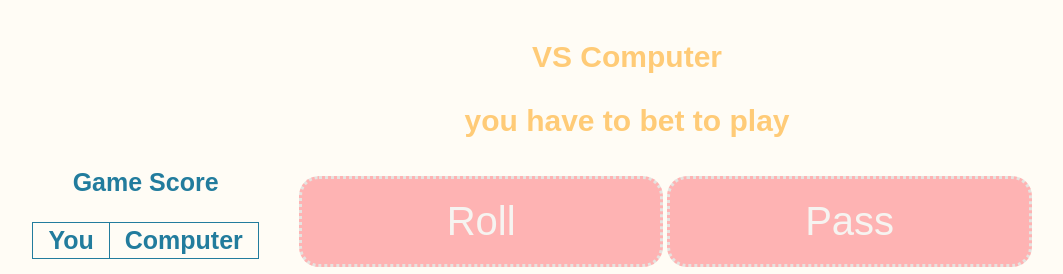
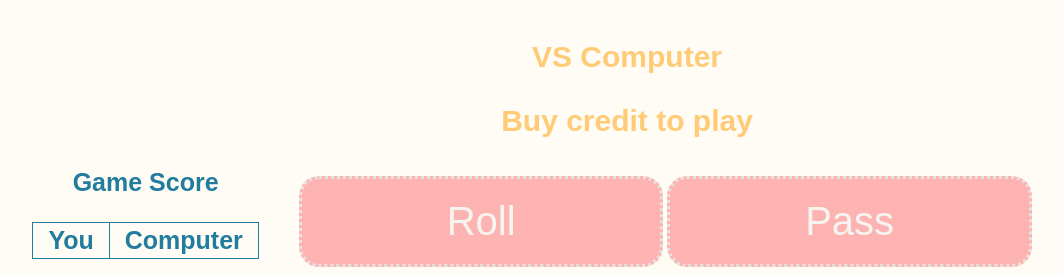
Before and after one commit to Elmittil/mvc-proj, a Symfony app: template templates/play.html.twig in a window 1280 px wide. Shown: the part 158-432 px from the top of the page, without its empty margins (13-1076 px from the left). Run offline with Twig, Linux system fonts and the light colour scheme; the template is opened without the code that fills it, so the values that code supplies are empty; some libraries are stand-ins or nearby versions.

Commit message:
adjusted conditions, prints message when credit = 0

```diff
--- a/templates/play.html.twig
+++ b/templates/play.html.twig
@@ -8,7 +8,10 @@
         {% if loggedIn and credit > 0 %}
         <p> {{ player }} has {{ credit }}
         {% endif %}
-        {% if not player == "anonymous" and not bet %}
+        {% if credit == 0 or credit is null %}
+        <p>Buy credit to play</p>
+        {# {% endif %} #}
+        {% elseif player != "anonymous" and not bet %}
         <p> you have to bet to play</p>
         {% endif %}
     </div>
```
